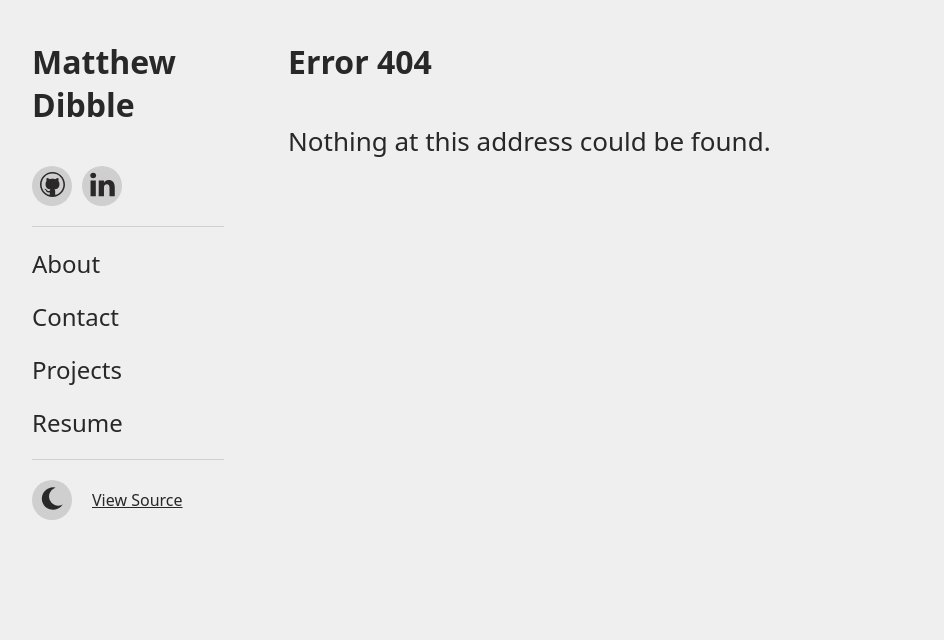
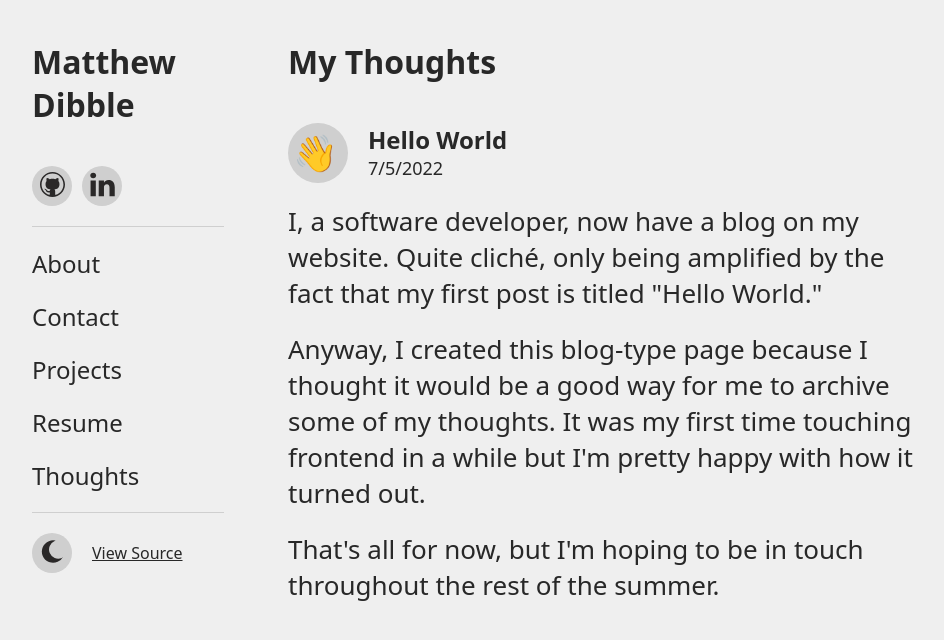
Before and after one commit to mdibble/matthew-web, a React (Create React App) app: page /thoughts in a window 1280 px wide. Before the commit this address had no page. Shown: the top 640 px of the page, without its empty margins (32-976 px from the left). Built offline with nearby package versions, Linux system fonts and the light colour scheme.

Commit message:
Added blog

```diff
--- a/src/components/App/index.tsx
+++ b/src/components/App/index.tsx
@@ -17,6 +17,7 @@ import About from '../About';
 import Contact from '../Contact';
 import Projects from '../Projects';
 import FourOhFour from '../FourOhFour';
+import Thoughts from '../Thoughts';
 
 const ContentContainer = styled.div`
   @media only screen and (max-width: 1100px) {
@@ -51,6 +52,9 @@ function App(): JSX.Element {
             <Route exact path="/projects">
               <Projects />
             </Route>
+            <Route exact path="/thoughts">
+              <Thoughts />
+            </Route>
             <Route>
               <FourOhFour />
             </Route>
--- a/src/components/Common/index.tsx
+++ b/src/components/Common/index.tsx
@@ -26,7 +26,15 @@ export const Hyperlink = styled.a`
   display: inline;
 `;
 
+export const Subtitle = styled.p`
+  font-size: 18px;
+  font-style: bold;
+`;
+
 export const Title = styled.h1`
+`;
+
+export const TitleMini = styled.h2`
 `;
 
 export const Portrait = styled.img`
--- a/src/components/Sidebar/index.tsx
+++ b/src/components/Sidebar/index.tsx
@@ -22,7 +22,7 @@ const SidebarBottomContainer = styled.div`
   align-items: center;
 `;
 
-const SidebarItem = styled.a`
+const SidebarItem = styled.p`
   margin-top: 20px;
   margin-bottom: 20px;
   font-size: 24px;
@@ -62,6 +62,9 @@ function Sidebar(): JSX.Element {
       <SidebarItem>
         <a href="/assets/resume.pdf" target="_blank" rel="noopener noreferrer" style={{ textDecoration: 'none' }}>Resume</a>
       </SidebarItem>
+      <SidebarItem>
+        <Link to="/thoughts" style={{ textDecoration: 'none' }}>Thoughts</Link>
+      </SidebarItem>
       <SidebarBreak />
       <SidebarBottomContainer>
         <ThemeToggle />
--- /dev/null
+++ b/src/components/Thoughts/Icon.tsx
@@ -0,0 +1,32 @@
+import styled from 'styled-components';
+
+type Props = {
+    icon: string
+};
+
+const IconContainer = styled.div`
+width: 60px;
+height: 60px;
+border-radius: 50%;
+border: none;
+outline: none;
+background-color: ${(props) => props.theme.secondary};
+p {
+  padding: 5px;
+  background: none;
+  width: 25px;
+  height: 25px;
+  font-size: 36px;
+}
+`;
+
+function Icon(props: Props): JSX.Element {
+  const { icon } = props;
+  return (
+    <IconContainer>
+      <p>{icon}</p>
+    </IconContainer>
+  );
+}
+
+export default Icon;
--- /dev/null
+++ b/src/components/Thoughts/Post.tsx
@@ -0,0 +1,49 @@
+import {
+  Paragraph, TitleMini, Break, Subtitle, BreakMini,
+} from '../Common';
+
+import Icon from './Icon';
+
+type Props = {
+  title: string,
+  date: number, // also serves as unique identifier
+  icon: string,
+  writing: Array<string>,
+};
+
+function Post(props: Props): JSX.Element {
+  const {
+    title, date, icon, writing,
+  } = props;
+
+  const formattedWriting = writing.map((item) => (
+    <div key={item}>
+      <Paragraph>{item}</Paragraph>
+      <BreakMini />
+    </div>
+  ));
+
+  const dateObj = new Date(0);
+  dateObj.setUTCSeconds(date);
+  const dateString = `${dateObj.getMonth()}/${dateObj.getDay()}/${dateObj.getFullYear()}`;
+
+  return (
+    <>
+      <div>
+        <div style={{ float: 'left' }}>
+          <Icon icon={icon} />
+        </div>
+        <div style={{ float: 'left', paddingLeft: '20px' }}>
+          <TitleMini>{title}</TitleMini>
+          <Subtitle>{dateString}</Subtitle>
+        </div>
+      </div>
+      <Break />
+      <Break />
+      {formattedWriting}
+      <Break />
+    </>
+  );
+}
+
+export default Post;
--- /dev/null
+++ b/src/components/Thoughts/index.tsx
@@ -0,0 +1,26 @@
+import { Title, Break } from '../Common';
+import Post from './Post';
+import ThoughtsJSON from '../../data/thoughts.json';
+
+function Thoughts(): JSX.Element {
+  const posts = ThoughtsJSON.map((thought) => (
+    <div key={thought.date}>
+      <Post
+        title={thought.title}
+        date={thought.date}
+        icon={thought.icon}
+        writing={thought.writing}
+      />
+    </div>
+  ));
+
+  return (
+    <>
+      <Title>My Thoughts</Title>
+      <Break />
+      {posts}
+    </>
+  );
+}
+
+export default Thoughts;
--- /dev/null
+++ b/src/data/thoughts.json
@@ -0,0 +1,12 @@
+[
+    {
+        "title": "Hello World",
+        "icon": "👋",
+        "date": 1660884035,
+        "writing": [
+            "I, a software developer, now have a blog on my website. Quite cliché, only being amplified by the fact that my first post is titled \"Hello World.\"",
+            "Anyway, I created this blog-type page because I thought it would be a good way for me to archive some of my thoughts. It was my first time touching frontend in a while but I'm pretty happy with how it turned out.",
+            "That's all for now, but I'm hoping to be in touch throughout the rest of the summer."
+        ]
+    }
+]
```
